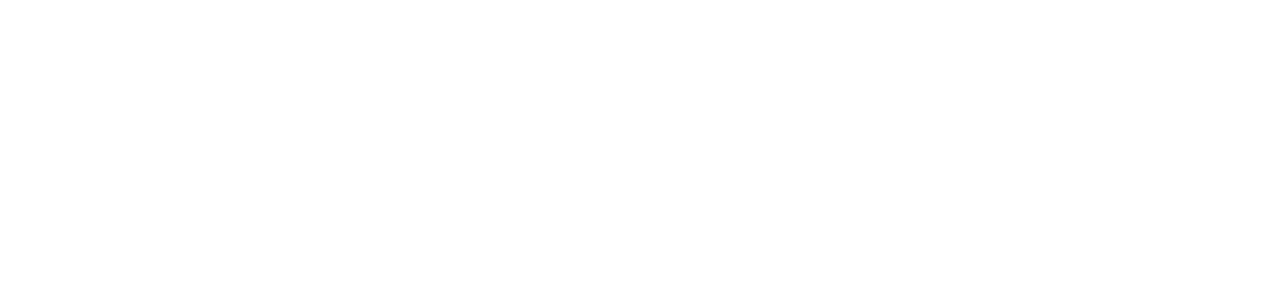
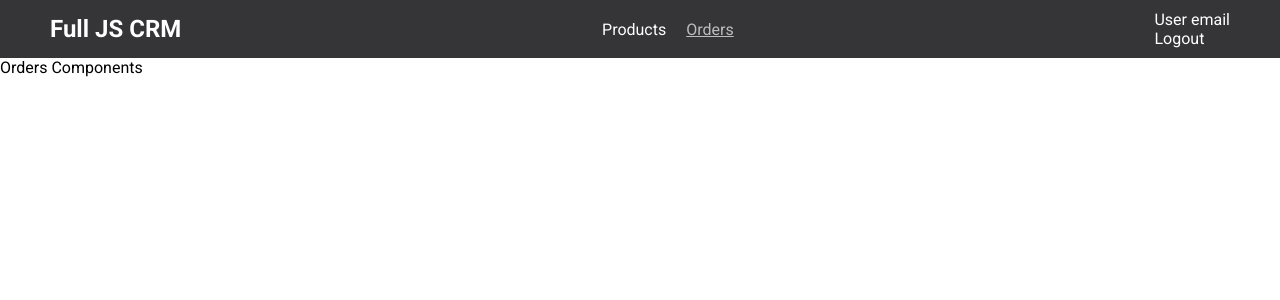
Before and after one commit to mpetkevic/fullstack-crm, a React (Create React App) app: page /orders in a window 1280 px wide. Shown: the top 300 px of the page. Built offline with nearby package versions, Linux system fonts and the light colour scheme.

Commit message:
[React] Navbar created with nav links

```diff
--- a/package.json
+++ b/package.json
@@ -4,7 +4,6 @@
   "private": true,
   "dependencies": {
     "axios": "^0.19.0",
-    "bootstrap": "^4.3.1",
     "node-sass": "^4.12.0",
     "react": "^16.8.6",
     "react-dom": "^16.8.6",
--- a/public/index.html
+++ b/public/index.html
@@ -10,6 +10,7 @@
       user's mobile device or desktop. See https://developers.google.com/web/fundamentals/web-app-manifest/
     -->
     <link rel="manifest" href="%PUBLIC_URL%/manifest.json" />
+    <link href="https://fonts.googleapis.com/css?family=Roboto:400,700&display=swap" rel="stylesheet">
     <!--
       Notice the use of %PUBLIC_URL% in the tags above.
       It will be replaced with the URL of the `public` folder during the build.
--- a/src/App.js
+++ b/src/App.js
@@ -2,14 +2,20 @@ import React, {Component, Fragment} from 'react';
 import { Switch, Route, BrowserRouter } from 'react-router-dom';
 
 import Home from './components/Home/Home';
+import Navbar from './components/Navbar/Navbar';
+import Products from './components/Products/Products';
+import Orders from './components/Orders/Orders'
 
 class App extends Component {
   render() {
     return (
         <BrowserRouter basename={process.env.PUBLIC_URL}>
           <Fragment>
+            <Navbar/>
             <Switch>
               <Route exact path='/' component={Home}/>
+              <Route path='/products' component={Products}/>
+              <Route path='/orders' component={Orders}/>
             </Switch>
           </Fragment>
         </BrowserRouter>
--- /dev/null
+++ b/src/components/Navbar/Navbar.js
@@ -0,0 +1,26 @@
+import React, {Component} from 'react';
+import {Link, NavLink} from 'react-router-dom';
+
+import './Navbar.scss';
+
+class Navbar extends Component {
+  render() {
+    return (
+        <div className='Navbar'>
+          <Link to='/' className='Logo-link'>Full JS CRM</Link>
+          <nav>
+            <ul>
+              <NavLink to='/products' className='nav-link' activeClassName='active-link'>Products</NavLink>
+              <NavLink to='/orders' className='nav-link' activeClassName='active-link'>Orders</NavLink>
+            </ul>
+          </nav>
+          <div>
+            <li>User email</li>
+            <li>Logout</li>
+          </div>
+        </div>
+    );
+  }
+}
+
+export default Navbar;
--- /dev/null
+++ b/src/components/Navbar/Navbar.scss
@@ -0,0 +1,39 @@
+.Navbar {
+  width: 100%;
+  height: auto;
+  background-color: #353538;
+  display: flex;
+  justify-content: space-between;
+  align-items: center;
+  padding: 10px 50px;
+  color: white;
+
+  .Logo-link {
+    color: white;
+    font-weight: 700;
+    font-size: 24px;
+    transition: color 0.5s;
+
+    &:hover {
+      color: #bcbcbf;
+    }
+  }
+
+  .border {
+    border: 2px solid white;
+  }
+
+  .nav-link {
+    color: white;
+    margin: 0 10px;
+
+    &:hover {
+      color: #bcbcbf;
+    }
+  }
+
+  .active-link {
+    color: #bcbcbf;
+    text-decoration: underline;
+  }
+}
--- /dev/null
+++ b/src/components/Orders/Orders.js
@@ -0,0 +1,13 @@
+import React, {Component} from 'react';
+
+class Orders extends Component {
+  render() {
+    return (
+        <div>
+          Orders Components
+        </div>
+    );
+  }
+}
+
+export default Orders;
--- /dev/null
+++ b/src/components/Products/Products.js
@@ -0,0 +1,13 @@
+import React, {Component} from 'react';
+
+class Products extends Component {
+  render() {
+    return (
+        <div>
+          Products Component
+        </div>
+    );
+  }
+}
+
+export default Products;
--- a/src/index.scss
+++ b/src/index.scss
@@ -1 +1,14 @@
-@import "~bootstrap/scss/bootstrap.scss";
+* {
+  padding: 0;
+  margin: 0;
+  box-sizing: border-box;
+  font-family: 'Roboto', sans-serif;
+}
+
+a {
+  text-decoration: none;
+}
+
+li {
+  list-style: none;
+}
```
Also changed, not shown: 1 other file (tests, documents, lock files or other folders).
